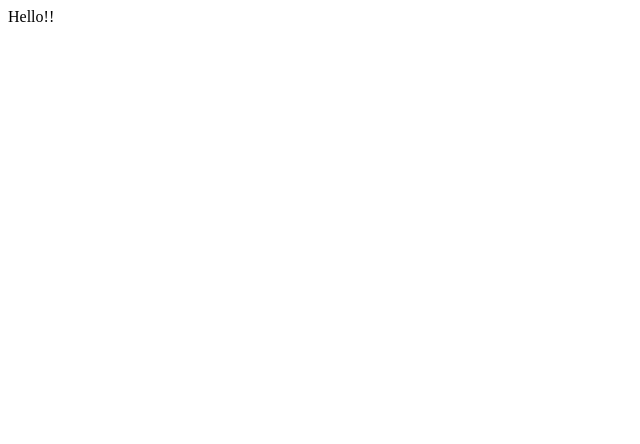
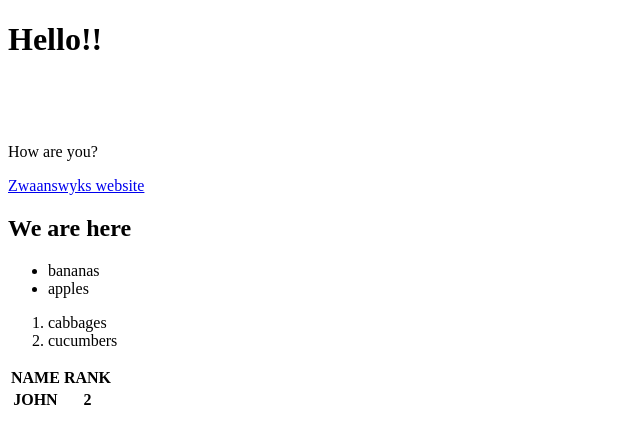
Before and after one commit to keziahhhvandalen/codelikeagirl, a plain HTML site: page index.html in a window 1280 px wide. Shown: the whole page, without its empty margins (0-640 px from the left). Drawn offline with Linux system fonts and the light colour scheme.

Commit message:
Updates
Added new elements such as lists, tables, table rows etc.

```diff
--- a/index.html
+++ b/index.html
@@ -3,8 +3,28 @@
   <head>
     <title>Keziah</title>
   </head>
-
   <body>
-Hello!!
+    <h1 style= "colour: blue; height: 100px; background-colour: grey">Hello!!</h1>
+    <p> How are you?</p>
+        <a href="https://www.zwaanswykhighschool.co.za/">Zwaanswyks website</a>
+        <h2>We are here</h2>
+        <ul>
+          <li>bananas</li>
+          <li>apples</li>
+        </ul>
+        <ol>
+          <li>cabbages</li>
+          <li>cucumbers</li>
+        </ol>
+        <table>
+          <tr>
+            <th>NAME</th>
+            <th>RANK</th>
+          </tr>
+          <tr>
+            <th>JOHN</th>
+            <th>2</th>
+          </tr>
+        </table>
   </body>
 </html>
```
